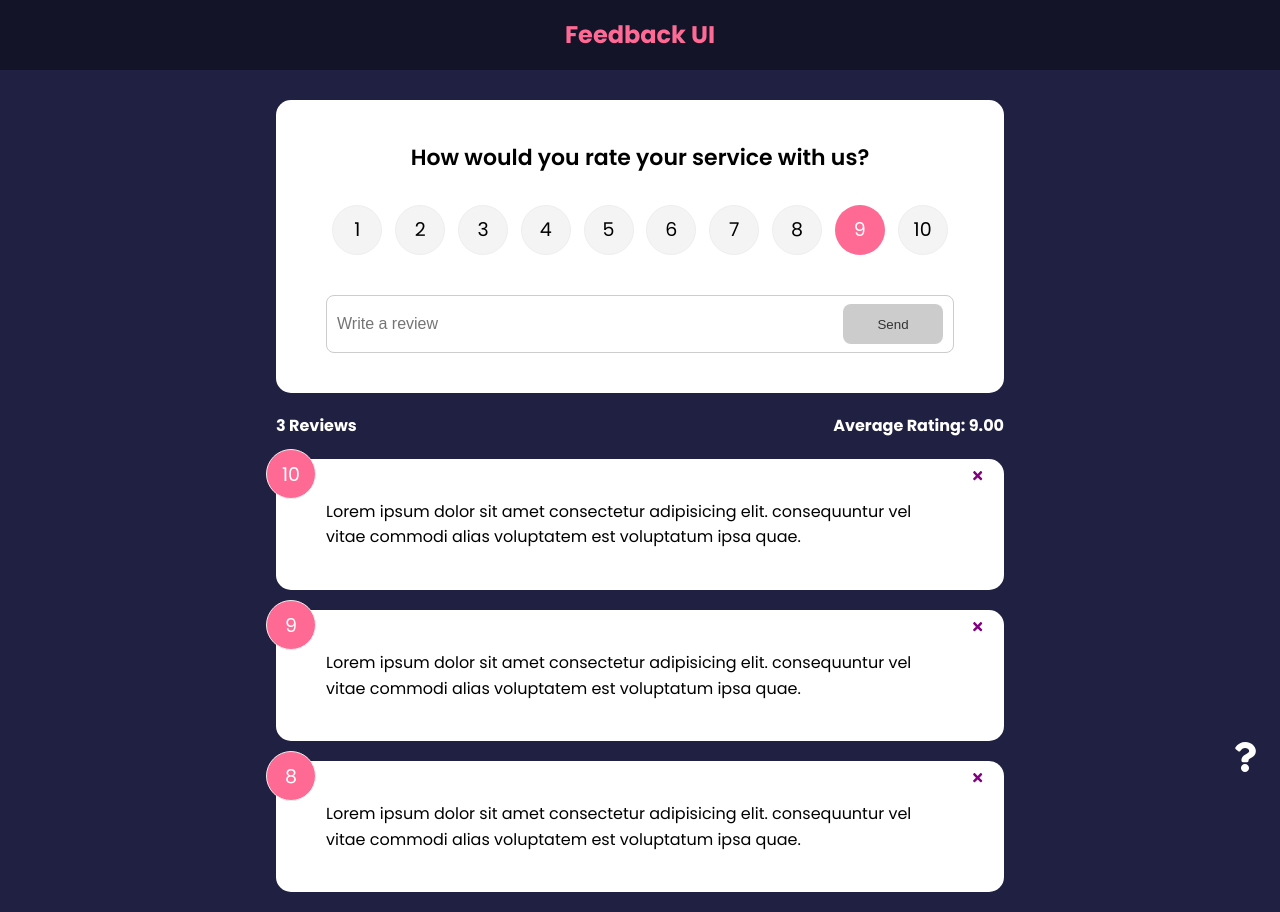
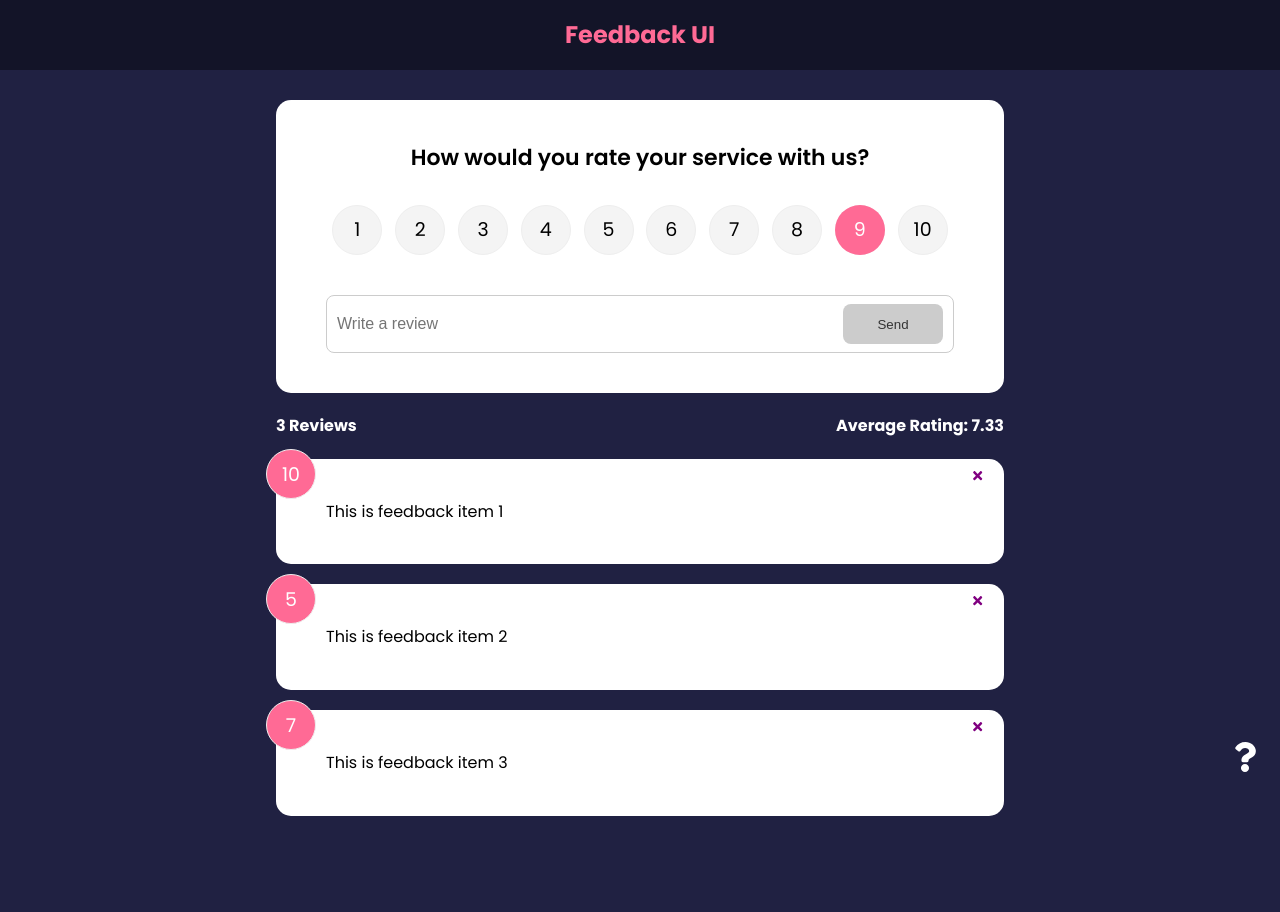
Before and after one commit to mdarif/feedback-app, a React (Create React App) app: page / in a window 1280 px wide. After the commit the page ends 836 px from the top, so only its background shows below. Built offline with nearby package versions, Linux system fonts and the light colour scheme; the HTML template or start-up script is replaced by a standard one.

Commit message:
Props have been converted to Context, which is much more cleaner and easire to manage.

```diff
--- a/src/App.js
+++ b/src/App.js
@@ -1,34 +1,15 @@
-import { v4 as uuidv4 } from 'uuid'
 import { BrowserRouter as Router, Route, Routes } from 'react-router-dom'
-import { useState } from 'react'
 import Header from './components/Header'
 import FeedbackList from './components/FeedbackList'
-import FeedbackData from './data/FeedbackData'
 import FeedbackStats from './components/FeedbackStats'
 import FeedbackForm from './components/FeedbackForm'
 import AboutPage from './Pages/AboutPage'
 import AboutIconLink from './components/AboutIconLink'
+import { FeedbackProvider } from './context/FeedbackContext'
 
 function App () {
-  const [feedback, setFeedback] = useState(FeedbackData)
-
-  const addFeedback = newFeedback => {
-    newFeedback.id = uuidv4()
-    //console.log('newFeedback', newFeedback, 'feedback', feedback)
-    setFeedback([newFeedback, ...feedback])
-  }
-
-  const deleteFeedback = id => {
-    if (window.confirm('Are you sure, you want to delete?')) {
-      setFeedback(
-        feedback.filter(item => {
-          return item.id !== id
-        })
-      )
-    }
-  }
-
   return (
+    <FeedbackProvider>
       <Router>
         <Header />
         <div className='container'>
@@ -38,12 +19,9 @@
               path='/'
               element={
                 <>
-                <FeedbackForm handleAdd={addFeedback} />
-                <FeedbackStats feedback={feedback} />
-                <FeedbackList
-                  feedback={feedback}
-                  handleDelete={deleteFeedback}
-                />
+                  <FeedbackForm />
+                  <FeedbackStats />
+                  <FeedbackList />
                 </>
               }
             ></Route>
@@ -53,6 +31,7 @@
           <AboutIconLink />
         </div>
       </Router>
+    </FeedbackProvider>
   )
 }
 
--- a/src/components/FeedbackForm.js
+++ b/src/components/FeedbackForm.js
@@ -1,13 +1,16 @@
-import { useState } from 'react'
+import { useState, useContext } from 'react'
 import RatingSelect from './RatingSelect'
 import Button from './shared/Button'
 import Card from './shared/Card'
+import FeedbackContext from '../context/FeedbackContext'
 
-function FeedbackForm ({ handleAdd }) {
+function FeedbackForm () {
   const [text, setText] = useState('')
   const [rating, setRating] = useState('')
   const [btnDisabled, setBtnDisabled] = useState(true)
   const [message, setMessage] = useState('')
+
+  const { addFeedback } = useContext(FeedbackContext)
 
   const handleTextChange = e => {
     if (text === '') {
@@ -30,7 +33,7 @@
         text,
         rating
       }
-      handleAdd(newFeedback)
+      addFeedback(newFeedback)
       setText('')
     }
   }
--- a/src/components/FeedbackItem.js
+++ b/src/components/FeedbackItem.js
@@ -1,12 +1,16 @@
+import { useContext } from 'react'
 import { FaTimes } from 'react-icons/fa'
 import PropTypes from 'prop-types'
 import Card from './shared/Card'
+import FeedbackContext from '../context/FeedbackContext'
 
-function FeedbackItem ({ item, handleDelete }) {
+function FeedbackItem ({ item }) {
+  const { deleteFeedback } = useContext(FeedbackContext)
+
   return (
     <Card>
       <div className='num-display'>{item.rating}</div>
-      <button onClick={() => handleDelete(item.id)} className='close'>
+      <button onClick={() => deleteFeedback(item.id)} className='close'>
         <FaTimes color='purple' />
       </button>
       <div className='text-display'>{item.text}</div>
--- a/src/components/FeedbackList.js
+++ b/src/components/FeedbackList.js
@@ -1,8 +1,11 @@
 import { motion, AnimatePresence } from 'framer-motion'
-import PropTypes from 'prop-types'
+import { useContext } from 'react'
 import FeedbackItem from './FeedbackItem'
+import FeedbackContext from '../context/FeedbackContext'
 
-function FeedbackList ({ feedback, handleDelete }) {
+function FeedbackList () {
+  const { feedback } = useContext(FeedbackContext)
+
   console.log('feedback', feedback)
   if (!feedback || feedback.length === 0) {
     return <p>No feedback yet</p>
@@ -18,11 +21,7 @@
             animate={{ opacity: 1 }}
             exit={{ opacity: 0 }}
           >
-            <FeedbackItem
-              key={item.id}
-              item={item}
-              handleDelete={handleDelete}
-            />
+            <FeedbackItem key={item.id} item={item} />
           </motion.div>
         ))}
       </AnimatePresence>
@@ -38,7 +37,7 @@
   ) */
 }
 
-FeedbackList.propTypes = {
+/* FeedbackList.propTypes = {
   feedback: PropTypes.arrayOf(
     PropTypes.shape({
       id: PropTypes.number.isRequired,
@@ -46,6 +45,6 @@
       rating: PropTypes.number.isRequired
     })
   )
-}
+} */
 
 export default FeedbackList
--- a/src/components/FeedbackStats.js
+++ b/src/components/FeedbackStats.js
@@ -1,6 +1,9 @@
-import PropTypes from 'prop-types'
+import { useContext } from 'react'
+import FeedbackContext from '../context/FeedbackContext'
 
-function FeedbackStats ({ feedback }) {
+function FeedbackStats () {
+  const { feedback } = useContext(FeedbackContext)
+
   //Calculate readings average
   let average =
     feedback.reduce((acc, cur) => {
@@ -17,8 +20,4 @@
   )
 }
 
-FeedbackStats.prototype = {
-  feedback: PropTypes.array.isRequired
-}
-
 export default FeedbackStats
--- /dev/null
+++ b/src/context/FeedbackContext.js
@@ -0,0 +1,48 @@
+import { createContext, useState } from 'react'
+import { v4 as uuidv4 } from 'uuid'
+
+const FeedbackContext = createContext()
+
+export const FeedbackProvider = ({ children }) => {
+  const [feedback, setFeedback] = useState([
+    {
+      id: 1,
+      text: 'This is feedback item 1',
+      rating: 10
+    },
+    {
+      id: 2,
+      text: 'This is feedback item 2',
+      rating: 5
+    },
+    {
+      id: 3,
+      text: 'This is feedback item 3',
+      rating: 7
+    }
+  ])
+
+  const addFeedback = newFeedback => {
+    newFeedback.id = uuidv4()
+    //console.log('newFeedback', newFeedback, 'feedback', feedback)
+    setFeedback([newFeedback, ...feedback])
+  }
+
+  const deleteFeedback = id => {
+    if (window.confirm('Are you sure, you want to delete?')) {
+      setFeedback(
+        feedback.filter(item => {
+          return item.id !== id
+        })
+      )
+    }
+  }
+
+  return (
+    <FeedbackContext.Provider value={{ feedback, deleteFeedback, addFeedback }}>
+      {children}
+    </FeedbackContext.Provider>
+  )
+}
+
+export default FeedbackContext
```
Lines whose indentation alone changed are shown as unchanged.
